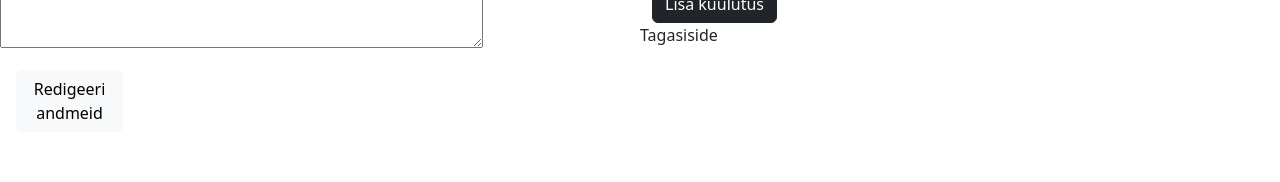
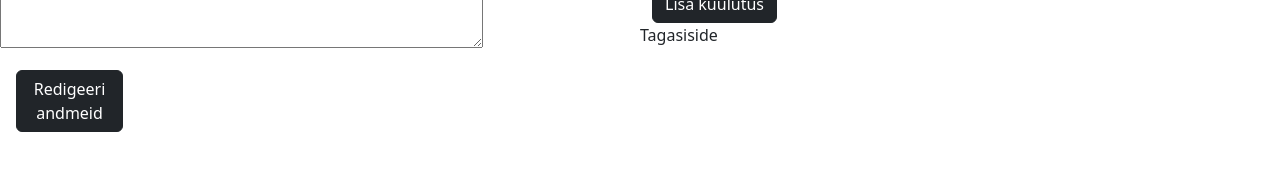
Before and after one commit to PeeterLond/usinadrosinadfront, a Vue app: page /dashboard in a window 1280 px wide. Shown: the part 340-522 px from the top of the page. Built offline with nearby package versions, Linux system fonts and the light colour scheme.

Commit message:
small changes

```diff
--- a/src/views/DashBoardView.vue
+++ b/src/views/DashBoardView.vue
@@ -36,7 +36,7 @@
     <textarea placeholder="Koristaja lühitutvustus" cols="50" rows="5"></textarea>
     <div class="row text-center">
       <div class="col col-3">
-        <button @click="navigateToUserView" type="submit" class="btn btn-light m-3">Redigeeri andmeid</button>
+        <button @click="navigateToUserView" type="submit" class="btn btn-dark m-3">Redigeeri andmeid</button>
       </div>
     </div>
 
@@ -78,8 +78,5 @@ export default {
       router.push({name: 'userRoute', query: {userId: this.currentUserId}})
     }
   }
-
-
-
 }
 </script>
--- a/src/views/UserView.vue
+++ b/src/views/UserView.vue
@@ -81,6 +81,7 @@ import {useRoute} from "vue-router";
 import EditPasswordModal from "@/components/modal/EditPasswordModal.vue";
 import CountyDropdown from "@/components/CountyDropdown.vue";
 import CityDropdown from "@/components/CityDropdown.vue";
+import router from "@/router";
 
 export default {
   name: 'UserView',
@@ -182,7 +183,6 @@ export default {
           }
       ).then(response => {
         this.contactRequest = response.data;
-        this.getCities()
       }).catch(error => {
         router.push({name: 'errorRoute'})
       })
```
